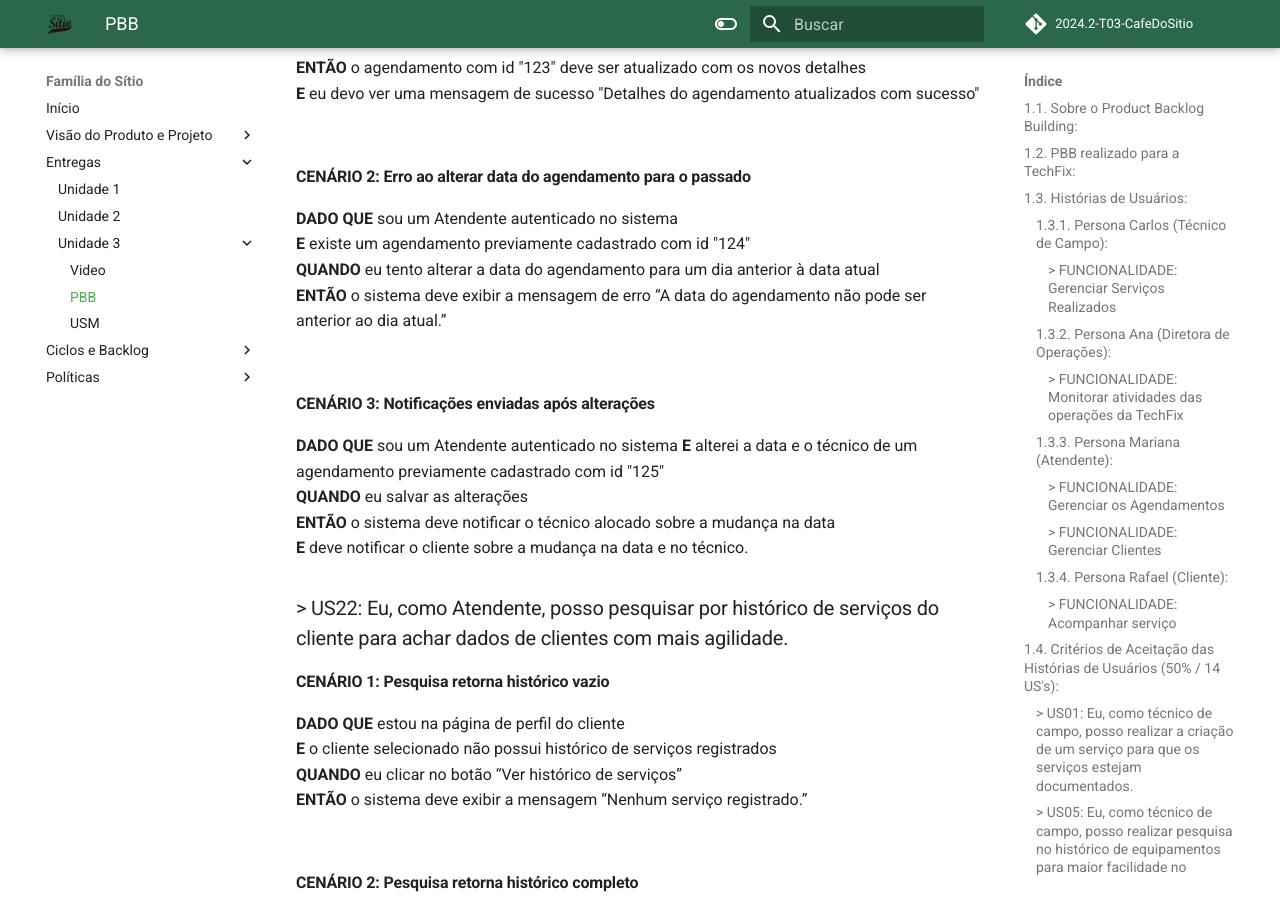
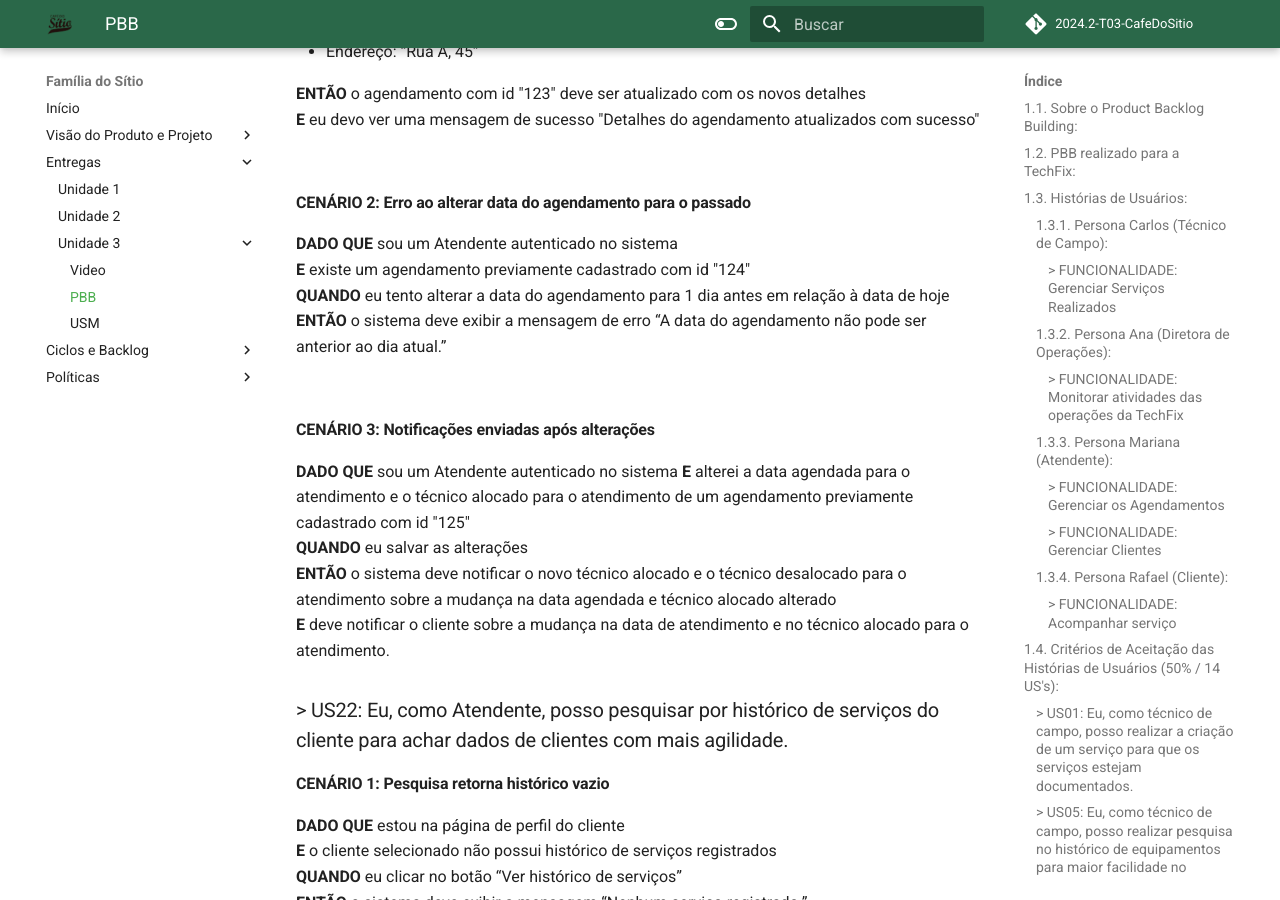
Before and after one commit to mdsreq-fga-unb/2024.2-T03-CafeDoSitio, an MkDocs documentation site: the page built from docs/sections/5-entregas/Unidade3/PBB.md, in a window 1280 px wide and 900 px high, scrolled down 9523 px. Built offline with MkDocs 1.6.1 and Material for MkDocs 9.7.7, drawn with Linux system fonts in a browser that asks for light colours; comment, search, counter and statistics services are not loaded; some of the changed text lies outside the part shown.

Commit message:
fix: corrigindo BDDs

```diff
--- a/docs/sections/5-entregas/Unidade3/PBB.md
+++ b/docs/sections/5-entregas/Unidade3/PBB.md
@@ -198,7 +198,7 @@ US27       | Realizar a edição de um feedback
 #### CENÁRIO 1: Download de relatório PDF com sucesso
 **DADO QUE** estou autenticada como Diretora de Operações no sistema <br>
 **QUANDO** eu clicar no botão “Gerar Relatório PDF” no dashboard <br>
-**ENTÃO** o sistema deve gerar o relatório PDF com os dados operacionais mais recentes <br>
+**ENTÃO** o sistema deve gerar o relatório PDF com os dados cruzado em gráficos de linhas, barras e campos textuais, mais recentes <br>
 **E** o download deve ser iniciado automaticamente <br>
 **E** deve ser exibida a mensagem “Relatório gerado com sucesso.”
 
@@ -227,17 +227,17 @@ US27       | Realizar a edição de um feedback
 #### CENÁRIO 2: Erro ao alterar data do agendamento para o passado
 **DADO QUE** sou um Atendente autenticado no sistema <br>
 **E** existe um agendamento previamente cadastrado com id "124" <br>
-**QUANDO** eu tento alterar a data do agendamento para um dia anterior à data atual <br>
+**QUANDO** eu tento alterar a data do agendamento para 1 dia antes em relação à data de hoje <br>
 **ENTÃO** o sistema deve exibir a mensagem de erro “A data do agendamento não pode ser anterior ao dia atual.”
 
 <br>
 
 #### CENÁRIO 3: Notificações enviadas após alterações
 **DADO QUE** sou um Atendente autenticado no sistema
-**E** alterei a data e o técnico de um agendamento previamente cadastrado com id "125" <br>
+**E** alterei a data agendada para o atendimento e o técnico alocado para o atendimento de um agendamento previamente cadastrado com id "125" <br>
 **QUANDO** eu salvar as alterações <br>
-**ENTÃO** o sistema deve notificar o técnico alocado sobre a mudança na data <br>
-**E** deve notificar o cliente sobre a mudança na data e no técnico.
+**ENTÃO** o sistema deve notificar o novo técnico alocado e o técnico desalocado para o atendimento sobre a mudança na data agendada e técnico alocado alterado<br>
+**E** deve notificar o cliente sobre a mudança na data de atendimento e no técnico alocado para o atendimento.
 
 ### > US22: Eu, como Atendente, posso pesquisar por histórico de serviços do cliente para achar dados de clientes com mais agilidade.
 
```
